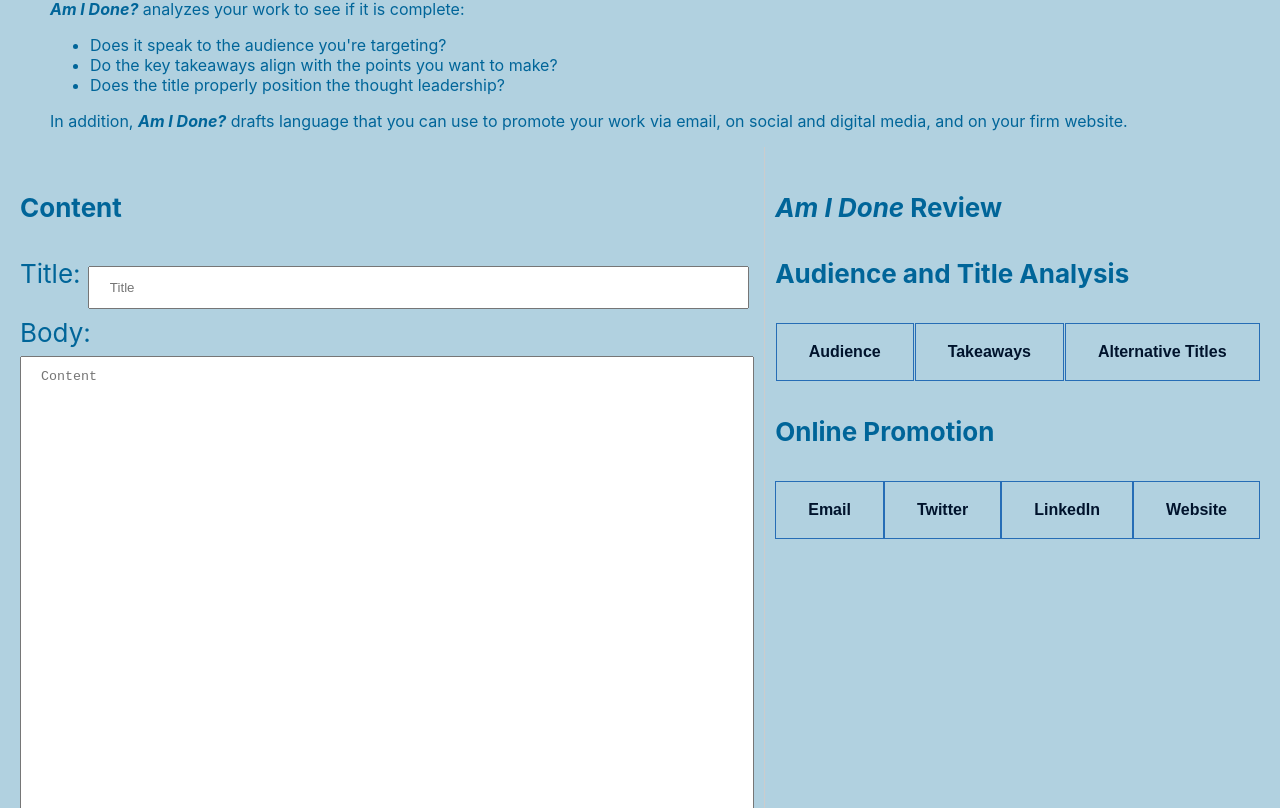
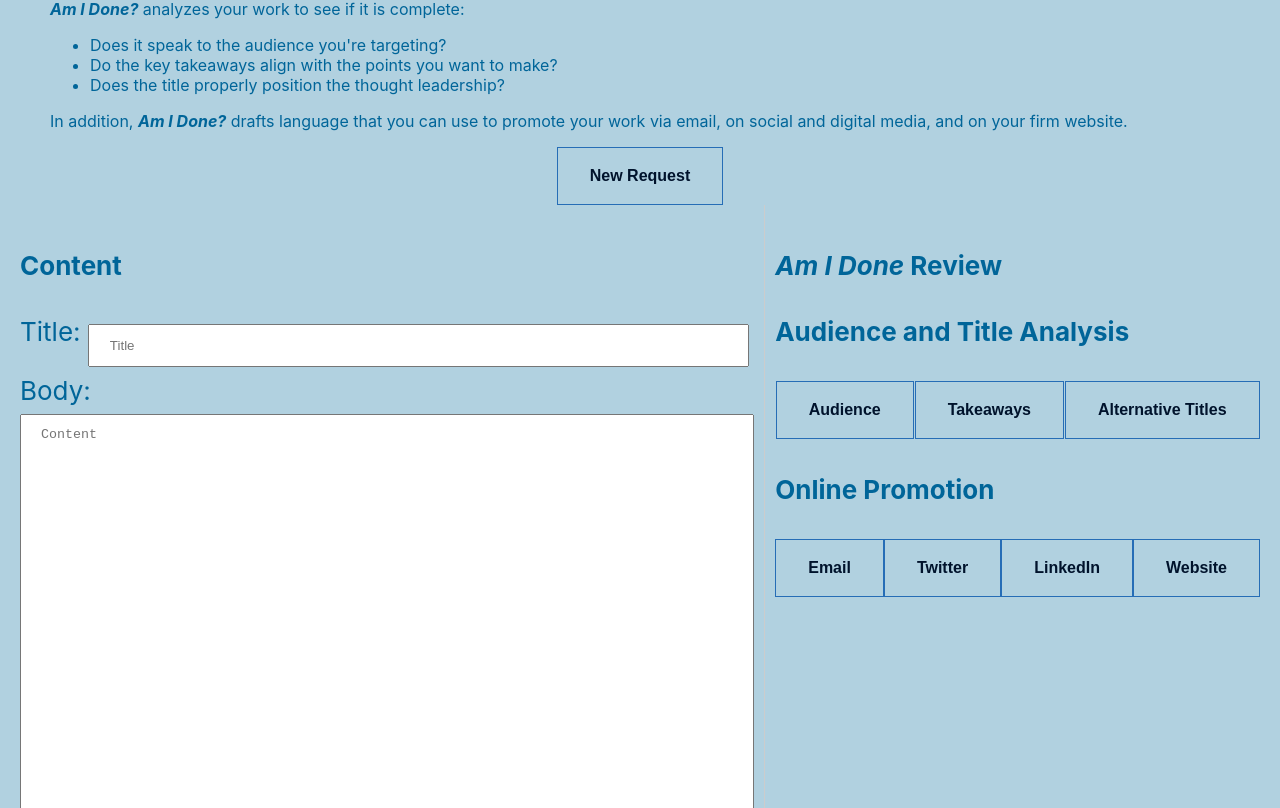
Before and after one commit to LGG233/am-i-done, a React (Create React App) app: page / in a window 1280 px wide. Shown: the part 292-1100 px from the top of the page. Built offline with nearby package versions, Linux system fonts and the light colour scheme.

Commit message:
tweaks and cleanups

```diff
--- a/src/components/css/request.css
+++ b/src/components/css/request.css
@@ -19,71 +19,6 @@
     text-align: center;
 }
 
-/* .button-19 {
-    appearance: button;
-    background-color: #1899D6;
-    border: solid transparent;
-    border-radius: 16px;
-    border-width: 0 0 4px;
-    box-sizing: border-box;
-    color: #FFFFFF;
-    cursor: pointer;
-    display: inline-block;
-    font-family: din-round, sans-serif;
-    font-size: 15px;
-    font-weight: 700;
-    letter-spacing: .8px;
-    line-height: 20px;
-    margin: 0;
-    outline: none;
-    overflow: visible;
-    padding: 13px 16px;
-    text-align: center;
-    text-transform: uppercase;
-    touch-action: manipulation;
-    transform: translateZ(0);
-    transition: filter .2s;
-    user-select: none;
-    -webkit-user-select: none;
-    vertical-align: middle;
-    white-space: nowrap;
-    width: 100%;
-}
-
-.button-19:after {
-    background-clip: padding-box;
-    background-color: #1CB0F6;
-    border: solid transparent;
-    border-radius: 16px;
-    border-width: 0 0 4px;
-    bottom: -4px;
-    content: "";
-    left: 0;
-    position: absolute;
-    right: 0;
-    top: 0;
-    z-index: -1;
-}
-
-.button-19:main,
-.button-19:focus {
-    user-select: auto;
-}
-
-.button-19:hover:not(:disabled) {
-    filter: brightness(1.1);
-    -webkit-filter: brightness(1.1);
-}
-
-.button-19:disabled {
-    cursor: auto;
-}
-
-.button-19:active {
-    border-width: 4px 0 0;
-    background: none;
-} */
-
 .api-response-textbox {
     height: 500px;
     width: 400px;
@@ -99,34 +34,11 @@
 }
 
 #articleCopy {
-    height: 2000px;
+    height: 1500px;
     width: 100%;
 
 }
 
-/* .button-19 {
-    display: flex;
-    flex-direction: column;
-    align-items: center;
-    padding: 6px 14px;
-    font-family: -apple-system, BlinkMacSystemFont, 'Roboto', sans-serif;
-    border-radius: 6px;
-    border: none;
-    padding: 2px;
-    color: #fff;
-    background: linear-gradient(180deg, #4B91F7 0%, #367AF6 100%);
-    background-origin: border-box;
-    box-shadow: 0px 0.5px 1.5px rgba(54, 122, 246, 0.25), inset 0px 0.8px 0px -0.25px rgba(255, 255, 255, 0.2);
-    user-select: none;
-    -webkit-user-select: none;
-    touch-action: manipulation;
-}
-
-.button-19:focus {
-    box-shadow: inset 0px 0.8px 0px -0.25px rgba(255, 255, 255, 0.2), 0px 0.5px 1.5px rgba(54, 122, 246, 0.25), 0px 0px 0px 3.5px rgba(58, 108, 217, 0.5);
-    outline: 0;
-}
- */
 .button-container {
     display: flex;
 }
--- a/src/components/request.js
+++ b/src/components/request.js
@@ -1,6 +1,7 @@
 import React, { Component } from "react";
 import axios from "axios";
 import "./css/request.css";
+import { isLabelWithInternallyDisabledControl } from "@testing-library/user-event/dist/utils";
 
 class RequestData extends Component {
   constructor(props) {
@@ -293,6 +294,7 @@ class RequestData extends Component {
       error: null,
       questionDisplay: true,
       responseDisplay: false,
+      headerText: "",
     });
   };
 
@@ -306,7 +308,6 @@ class RequestData extends Component {
       alert("Clipboard API not supported in this browser. You can manually copy the text.");
       return;
     }
-
     navigator.clipboard.writeText(generatedResponse)
       .then(() => {
         alert("Text copied to clipboard");
@@ -320,6 +321,7 @@ class RequestData extends Component {
   render() {
     return (
       <div>
+        <button className="button-19" onClick={this.handleNewRequest}>New Request</button>
         <div className="split-screen">
           <div className="left-panel">
             <h4>
@@ -400,7 +402,6 @@ class RequestData extends Component {
             </div>
           </div>
         </div>
-        <button className="button-19" onClick={this.handleNewRequest}>New Request</button>
       </div>
     )
   }
```
